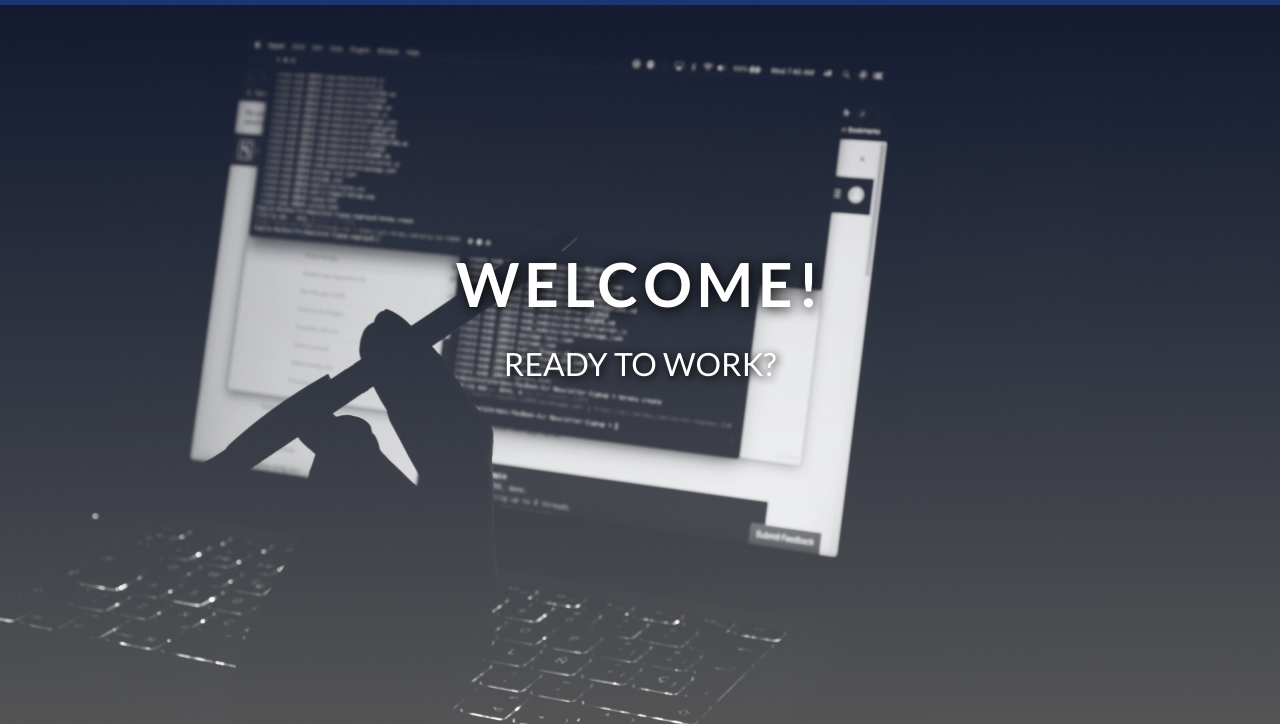
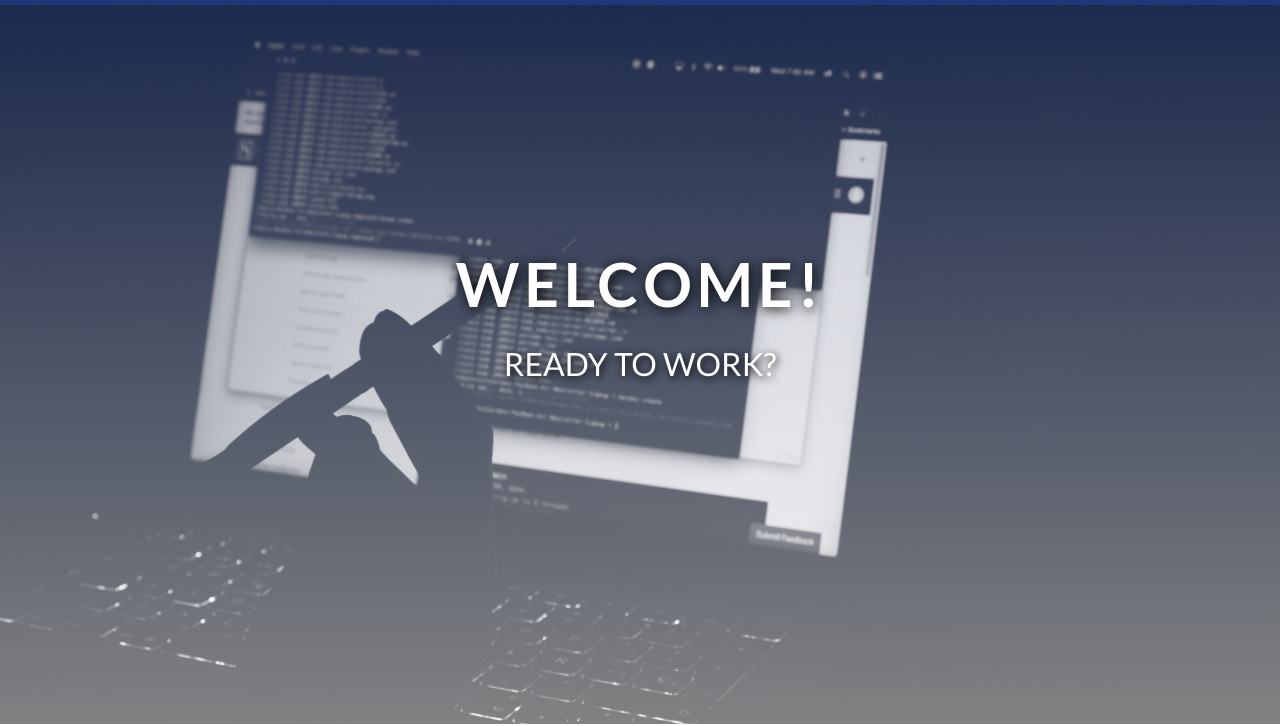
Before and after one commit to jenskat88/portfolio, a plain HTML site: page index.html in a window 1280 px wide. Shown: the part 76-802 px from the top of the page. Drawn offline with Linux system fonts and the light colour scheme.

Commit message:
photo update

```diff
--- a/index.html
+++ b/index.html
@@ -44,7 +44,7 @@
 			</div>
 		</nav>
 		<!-- End of home sections -->
-		<div class="carousel-item active" style="background-image: url(img/New.JPG)">
+		<div class="carousel-item active" style="background-image: url(img/New1.JPG)">
 			<div class="carousel-caption text-center">
 				<h1>Welcome!</h1>
 				<h3>Ready to work?</h3>
```
Also changed, not shown: img/New1.JPG (added).
